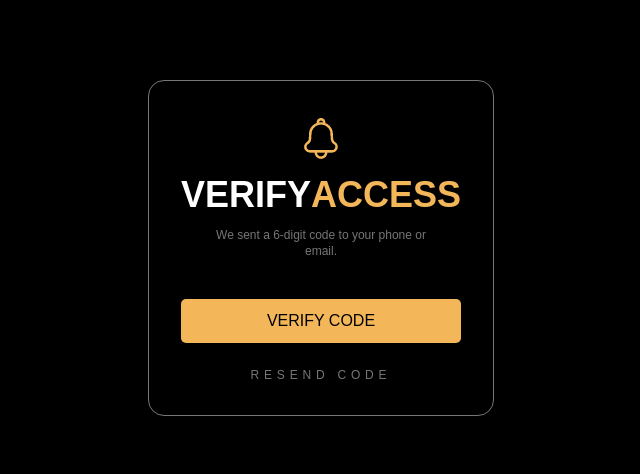
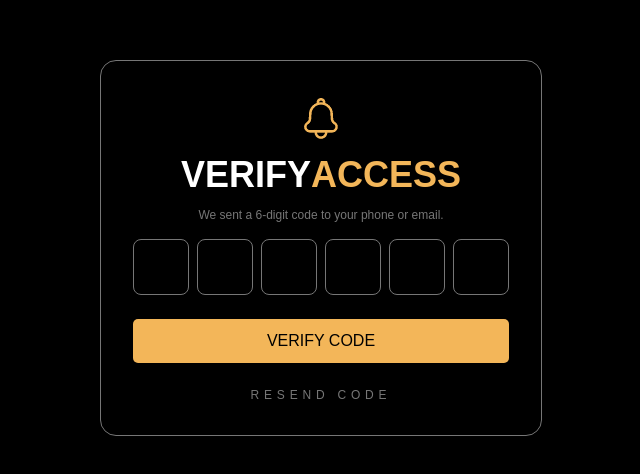
Before and after one commit to escrow-africa/escrow-frontend, a Next.js app: page /verify in a window 1280 px wide. Shown: the part 152-626 px from the top of the page, without its empty margins (319-959 px from the left). Built offline with nearby package versions, Linux system fonts and the light colour scheme.

Commit message:
Add OTP input component to verification page and update dependencies

```diff
--- a/app/verify/page.tsx
+++ b/app/verify/page.tsx
@@ -1,6 +1,11 @@
+"use client"
+import { OTPInput } from "input-otp";
 import Image from "next/image";
-export default function page(){
-    return(
+
+export default function page() {
+
+
+return (
   <div className=" min-h-screen flex items-center justify-center">
     <div className="p-8 border border-[#767676] rounded-2xl text-center ">
       <div className="flex items-center justify-center">
@@ -10,9 +15,33 @@ export default function page(){
         <h1 className="  font-bold text-4xl">VERIFY</h1>
         <span className=" text-[#F3B659] font-bold text-4xl ">ACCESS</span>
       </div>
-
       <p className="text-[#767676] text-xs w-3/4  mx-auto pb-4">We sent a 6-digit code to your phone or email.</p>
       <form action="">
+        <div>
+          <OTPInput
+            maxLength={6}
+            render={({ slots }) => (
+              <div className="flex gap-2 justify-center">
+                {slots.map((slot, idx) => (
+                  <div
+                    key={idx}
+                    className={`relative w-14 h-14 rounded-lg border flex items-center justify-center text-xl font-bold transition-all ${slot.isActive ? 'border-[#F3B659] ring-1 ring-[#F3B659]' : 'border-[#767676]'
+                      } bg-black text-white`}
+                  >
+                    {slot.char !== null ? slot.char : ""}
+                    {slot.hasFakeCaret && (
+                      <div className="absolute pointer-events-none inset-0 flex items-center justify-center animate-pulse">
+                        <div className="w-px h-6 bg-white" />
+                      </div>
+                    )}
+                  </div>
+                ))}
+              </div>
+            )}
+          />
+        </div>
+
+
         <button className="btn w-full my-6">
           VERIFY CODE
 
--- a/package.json
+++ b/package.json
@@ -9,6 +9,7 @@
     "lint": "eslint"
   },
   "dependencies": {
+    "input-otp": "^1.4.2",
     "next": "16.1.6",
     "react": "19.2.3",
     "react-dom": "19.2.3"
```
Also changed, not shown: 1 other file (tests, documents, lock files or other folders). Lines whose indentation alone changed are shown as unchanged.
